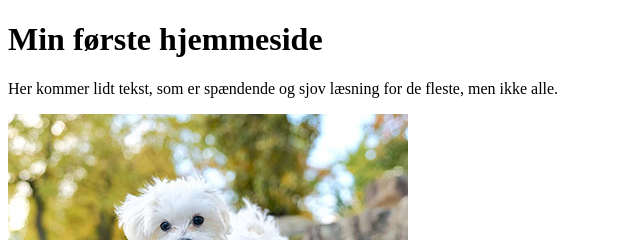
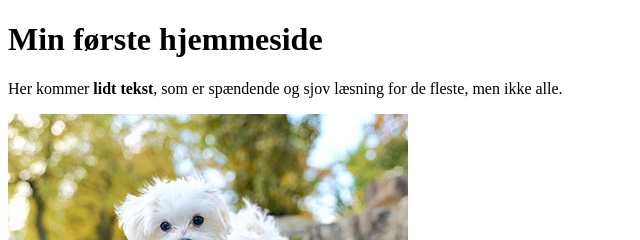
Before and after one commit to mortenrold/2023-1sem, a plain HTML site: page hold-c/dreamteam.html in a window 1280 px wide. Shown: the top 240 px of the page, 0-640 px from the left. Drawn offline with Linux system fonts and the light colour scheme.

Commit message:
rettelse

```diff
--- a/hold-c/dreamteam.html
+++ b/hold-c/dreamteam.html
@@ -5,7 +5,7 @@
     </head>
     <body>
         <h1>Min første hjemmeside</h1>
-        <p>Her kommer lidt tekst, som er spændende og sjov læsning for de fleste, men ikke alle.</p>
+        <p>Her kommer <b>lidt tekst</b>, som er spændende og sjov læsning for de fleste, men ikke alle.</p>
         <img src="hund-2.jpg" width="400px" alt="Lille hvid hund">
     </body>
 </html>
```
